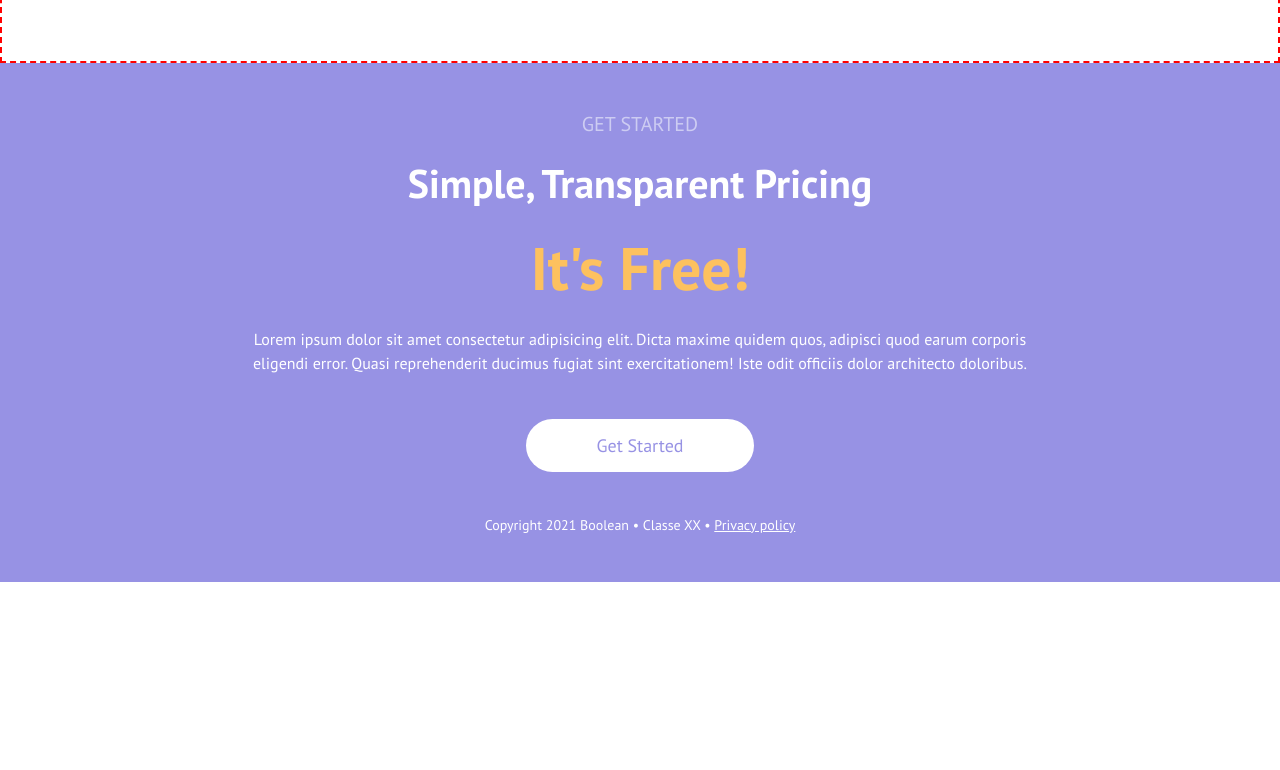
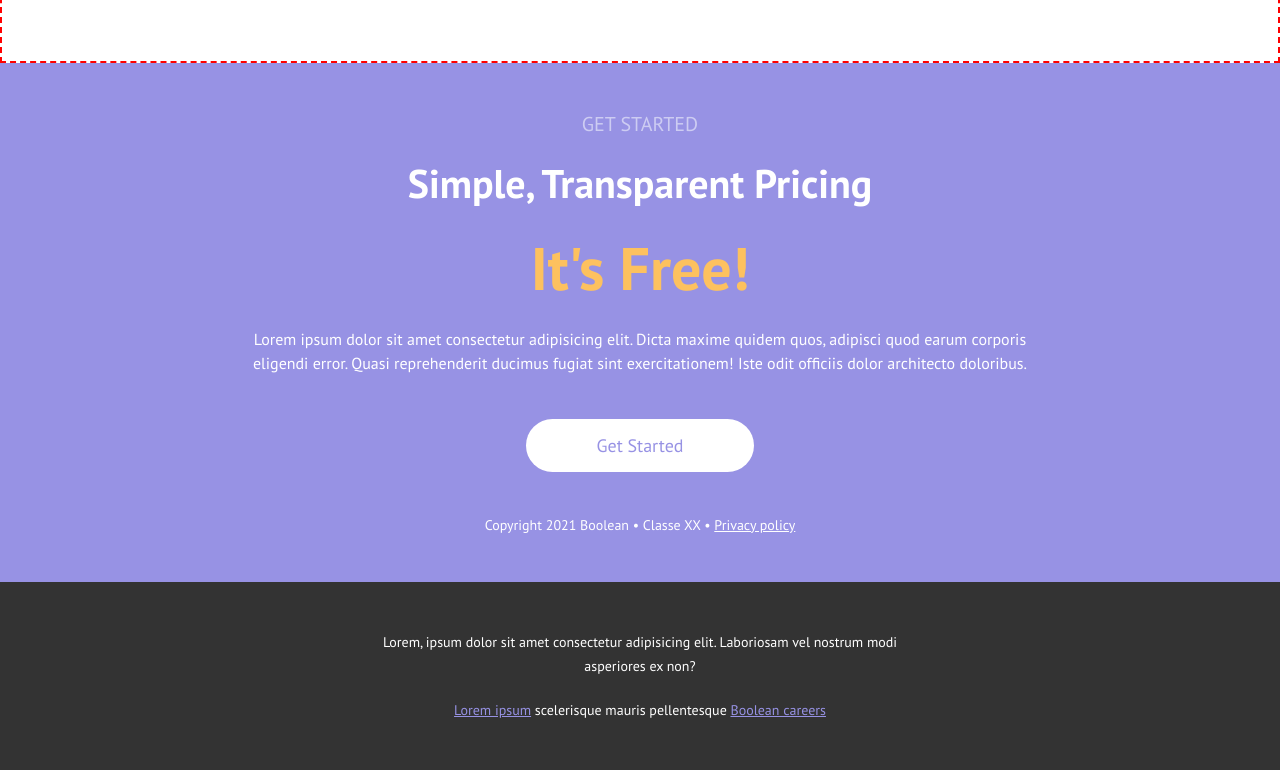
Before and after one commit to federico-casu/htmlcss-responsive-layout, a plain HTML site: page index.html in a window 1280 px wide. Shown: the part 7836-8606 px from the top of the page. Before the commit the page ends 8418 px from the top, so only its background shows below. Drawn offline with Linux system fonts and the light colour scheme.

Commit message:
feat(footer): added footer for each device

```diff
--- a/assets/css/style.css
+++ b/assets/css/style.css
@@ -403,7 +403,21 @@ main {
 
 /* ANCHOR begin footer style */
 
+footer {
+    background-color: rgba(51, 51, 51, 1);
+    text-align: center;
+    color: white;
+    font-size: 14px;
+}
 
+footer .container {
+    justify-content: space-around;
+    align-items: center;
+}
+
+footer a {
+    color: var(--lightpurple);
+}
 
 
 
@@ -526,6 +540,15 @@ main {
         font-weight: 700;
         font-size: 60px;
         color: rgba(253, 193, 95, 1);
+    }
+
+
+
+    /* NOTE footer */
+
+    footer .container {
+        width: 50%;
+        margin: 0 auto;
     }
 
 }
@@ -707,4 +730,18 @@ main {
     #get-started .container p {
         width: 40%;
     }
+
+
+
+
+    /* NOTE footer */
+
+    footer {
+        font-size: 16px;
+    }
+
+    footer .container {
+        width: 20%;
+        margin: 0 auto;
+    }
 }
--- a/index.html
+++ b/index.html
@@ -252,7 +252,14 @@
 
     <!-- ANCHOR footer -->
     <footer>
+        <div class="container d-flex">
+            <p>Lorem, ipsum dolor sit amet consectetur adipisicing elit. Laboriosam vel nostrum modi asperiores ex non?</p>
 
+            <p>
+                <a href="#">Lorem ipsum</a> scelerisque mauris pellentesque
+                <a href="#">Boolean careers</a>
+            </p>
+        </div>
     </footer>
 
 </body>
```
